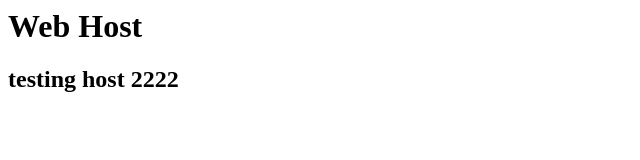
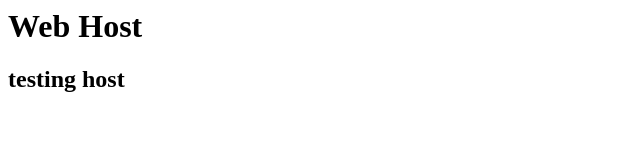
Before and after one commit to triage11218/piit1, a plain HTML site: page index.html in a window 1280 px wide. Shown: the full height of the page, 0-640 px from the left. Drawn offline with Linux system fonts and the light colour scheme.

Commit message:
modified index.html

```diff
--- a/index.html
+++ b/index.html
@@ -1,6 +1,6 @@
 <html>
  <body>
   <h1> Web Host </h1>
-  <h2> testing host 2222</h2>
+  <h2> testing host </h2>
  </body>
 </html>
```
